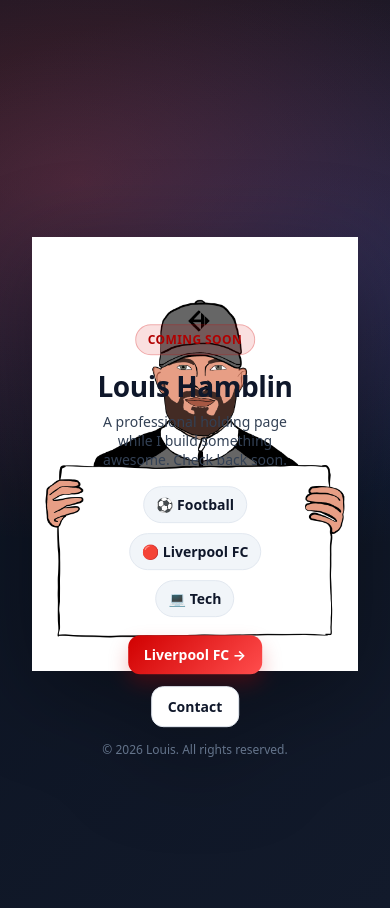
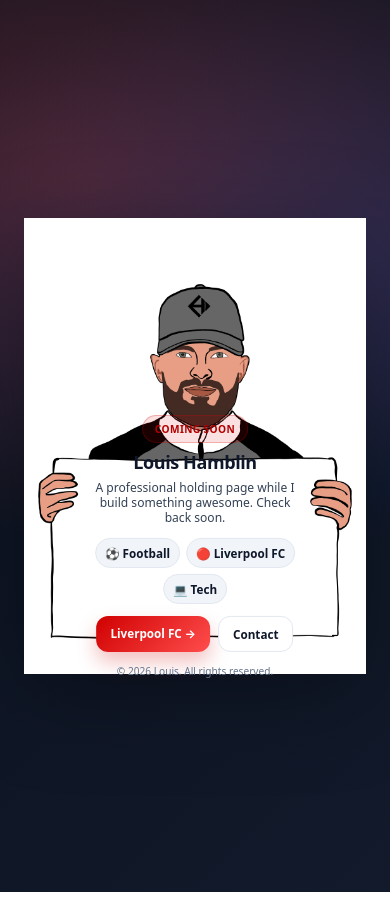
Before and after one commit to louishamblin/websitetest.com, a plain HTML site: page index.html in a window 390 px wide. Drawn offline with Linux system fonts and the light colour scheme.

Commit message:
Refactor styles for responsiveness and spacing

```diff
--- a/index.html
+++ b/index.html
@@ -12,7 +12,7 @@
       display:flex;
       justify-content:center;
       align-items:center;
-      padding:32px;
+      padding:24px;
       font-family: system-ui, -apple-system, Segoe UI, Roboto, Arial, sans-serif;
       background:
         radial-gradient(1000px 600px at 20% 20%, rgba(255, 77, 77, 0.25), transparent 60%),
@@ -23,91 +23,95 @@
 
     .container{
       position:relative;
-      width:760px;
-      max-width:95vw;
+      width:min(760px, 95vw);
       filter: drop-shadow(0 22px 45px rgba(0,0,0,0.35));
     }
 
     .container img{
       width:100%;
       display:block;
+      height:auto;
     }
 
-    /* CONTENT POSITIONED ON SIGN */
+    /* CONTENT ON SIGN (responsive typography + spacing) */
     .card-content{
       position:absolute;
       left:50%;
-      top:70%;              /* Adjusted lower */
+      top:70%;
       transform:translate(-50%, -50%);
-      width:60%;            /* Pulled inward from fingers */
+      width:60%;
       text-align:center;
       color:#0f172a;
-      padding:10px 18px;
+      padding:10px 16px;
     }
 
     .badge{
       display:inline-block;
       padding:6px 12px;
       border-radius:999px;
-      font-size:12px;
+      font-size: clamp(10px, 2.6vw, 12px);
       font-weight:700;
       letter-spacing:0.4px;
       background: rgba(208,0,0,0.12);
       border: 1px solid rgba(208,0,0,0.25);
       color:#b10000;
-      margin-bottom:12px;
+      margin-bottom:10px;
+      white-space: nowrap;
     }
 
     h1{
       margin:0 0 8px;
-      font-size:28px;
+      font-size: clamp(18px, 4.6vw, 28px);
       letter-spacing:-0.4px;
+      line-height:1.05;
     }
 
     .subtitle{
-      margin:0 auto 16px;
-      font-size:14px;
+      margin:0 auto 14px;
+      font-size: clamp(11px, 3.1vw, 14px);
       color:#334155;
-      line-height:1.35;
-      max-width:320px;
+      line-height:1.25;
+      max-width: 34ch;
     }
 
     .list{
-      margin:14px auto 18px;
+      margin: 10px auto 14px;
       padding:0;
       list-style:none;
       display:flex;
       justify-content:center;
       flex-wrap:wrap;
-      gap:10px;
-      font-size:14px;
+      gap:8px;
+      font-size: clamp(11px, 3.0vw, 14px);
     }
 
     .pill{
-      padding:8px 12px;
+      padding:7px 10px;
       border-radius:999px;
       background:#f1f5f9;
       border:1px solid #e2e8f0;
       font-weight:600;
+      white-space: nowrap;
     }
 
     .actions{
       display:flex;
       justify-content:center;
-      gap:12px;
+      gap:10px;
       flex-wrap:wrap;
       margin-top:6px;
     }
 
     .btn{
       display:inline-block;
-      padding:10px 16px;
+      padding: 9px 14px;
       border-radius:12px;
       font-weight:700;
       text-decoration:none;
-      font-size:14px;
+      font-size: clamp(11px, 3.0vw, 14px);
       transition: transform 0.15s ease, opacity 0.15s ease;
       user-select:none;
+      white-space: nowrap;
     }
 
     .btn:hover{
@@ -128,9 +132,36 @@
     }
 
     .fineprint{
-      margin-top:14px;
-      font-size:12px;
+      margin-top:12px;
+      font-size: clamp(10px, 2.6vw, 12px);
       color:#64748b;
+    }
+
+    /* MOBILE TUNING */
+    @media (max-width: 520px){
+      .card-content{
+        top: 72%;      /* move slightly down/up for your image on mobile */
+        width: 66%;    /* bring text inward so it avoids fingers */
+        padding: 8px 12px;
+      }
+
+      .subtitle{
+        max-width: 30ch;
+        margin-bottom: 12px;
+      }
+
+      .list{
+        gap:6px;
+        margin-bottom: 12px;
+      }
+
+      .pill{
+        padding:6px 9px;
+      }
+
+      .actions{
+        gap:8px;
+      }
     }
   </style>
 </head>
@@ -156,7 +187,7 @@
       </ul>
 
       <div class="actions">
-        <a class="btn btn-primary" href="https://www.liverpoolfc.com" target="_blank">
+        <a class="btn btn-primary" href="https://www.liverpoolfc.com" target="_blank" rel="noopener">
           Liverpool FC →
         </a>
         <a class="btn btn-ghost" href="#" onclick="alert('Thanks for visiting!'); return false;">
```
